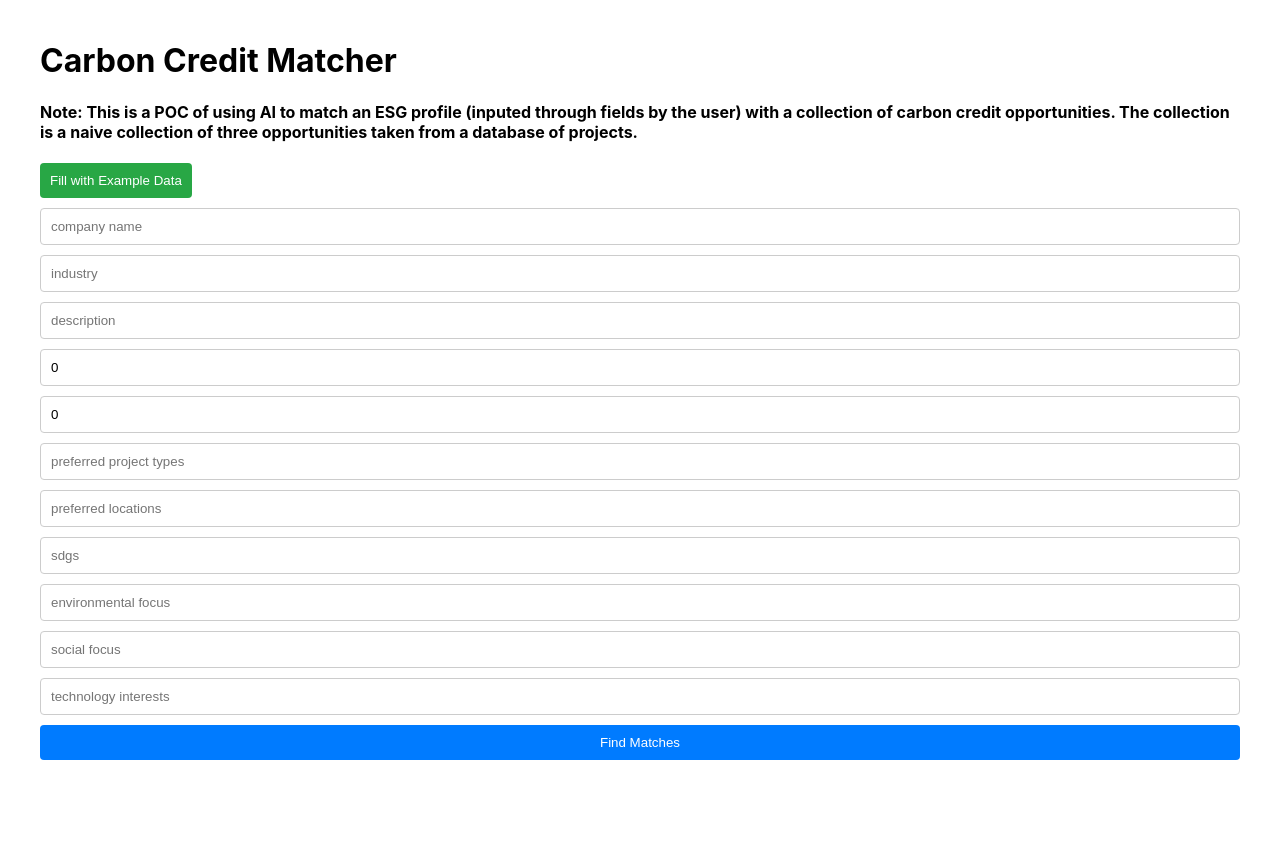
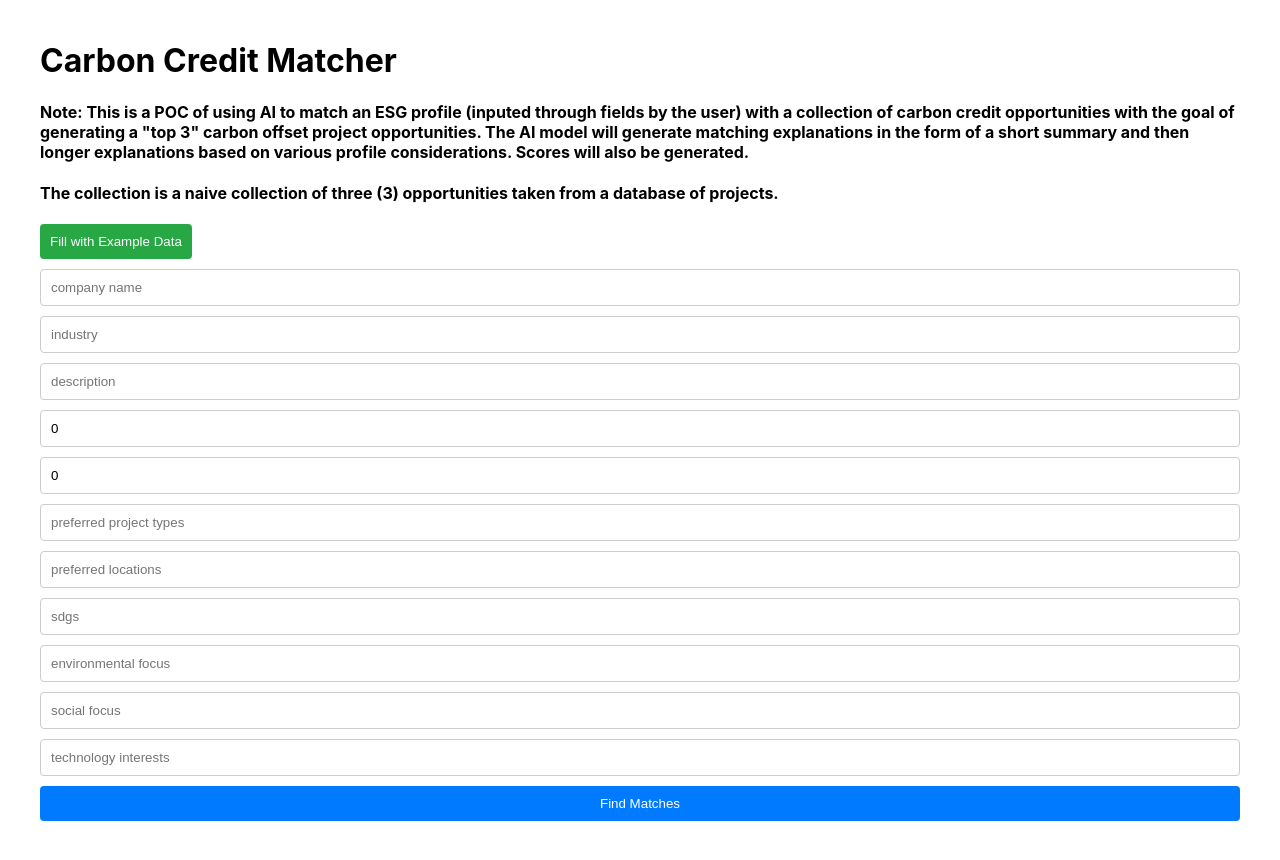
Before and after one commit to AJTJ/carbon-credit-matcher-frontend, a React (Create React App) app: page / in a window 1280 px wide. Before the commit the page ends 800 px from the top, so only its background shows below. Built offline with nearby package versions, Linux system fonts and the light colour scheme.

Commit message:
update Tue 16 Jul 2024 13:42:34 PST

```diff
--- a/src/App.tsx
+++ b/src/App.tsx
@@ -340,15 +340,23 @@ function App() {
       {isLoading && (
         <SpinnerOverlay>
           <Spinner />
-          <SpinnerText>This may take a few minutes...</SpinnerText>
+          <SpinnerText>
+            This is NOT optimized and may take a few minutes...
+          </SpinnerText>
         </SpinnerOverlay>
       )}
       <h1>Carbon Credit Matcher</h1>
       <h4>
         Note: This is a POC of using AI to match an ESG profile (inputed through
-        fields by the user) with a collection of carbon credit opportunities.
-        The collection is a naive collection of three opportunities taken from a
-        database of projects.
+        fields by the user) with a collection of carbon credit opportunities
+        with the goal of generating a "top 3" carbon offset project
+        opportunities. The AI model will generate matching explanations in the
+        form of a short summary and then longer explanations based on various
+        profile considerations. Scores will also be generated.
+      </h4>
+      <h4>
+        The collection is a naive collection of three (3) opportunities taken
+        from a database of projects.
       </h4>
       <DefaultDataButton onClick={fillDefaultData}>
         Fill with Example Data
@@ -375,10 +383,6 @@ function App() {
         <ResultsContainer>
           <SummaryContainer>
             <h3>Match Summary</h3>
-            <p>
-              These are the best 3 matches out of numerous opportunities in our
-              database.
-            </p>
             <p>
               Average Match Score:{" "}
               {(results.summary.average_score * 100).toFixed(2)}%
```
